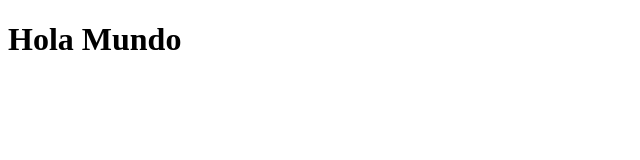
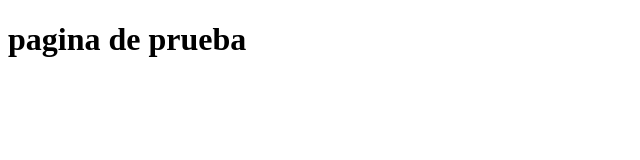
Before and after one commit to hblancoca/hblancoca.github.io, a plain HTML site: page index.html in a window 1280 px wide. Shown: the whole page, without its empty margins (0-640 px from the left). Drawn offline with Linux system fonts and the light colour scheme.

Commit message:
Update index.html

```diff
--- a/index.html
+++ b/index.html
@@ -5,6 +5,6 @@
     <title>Mi pragina personal</title>
   </head>
   <body>
-    <h1>Hola Mundo</h1>
+    <h1>pagina de prueba</h1>
   </body>
 </html>
```
